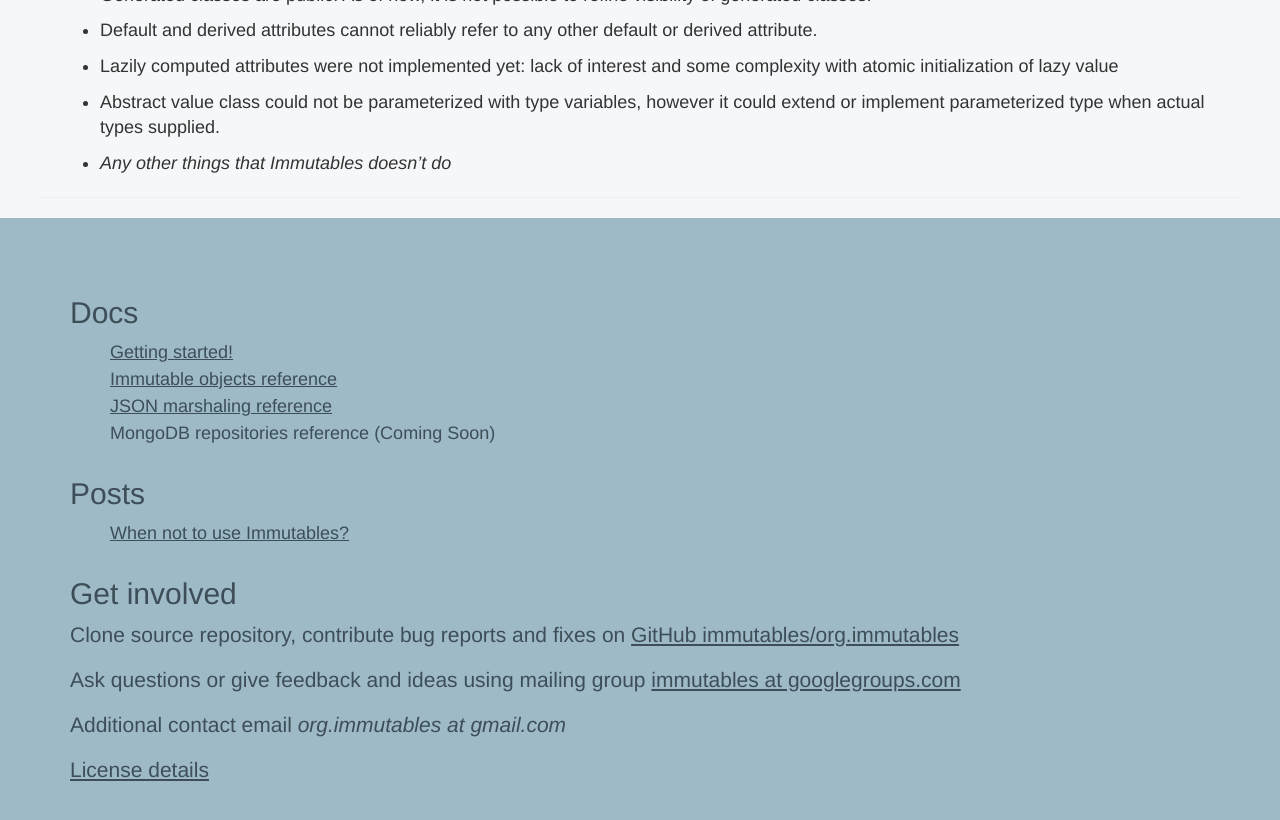
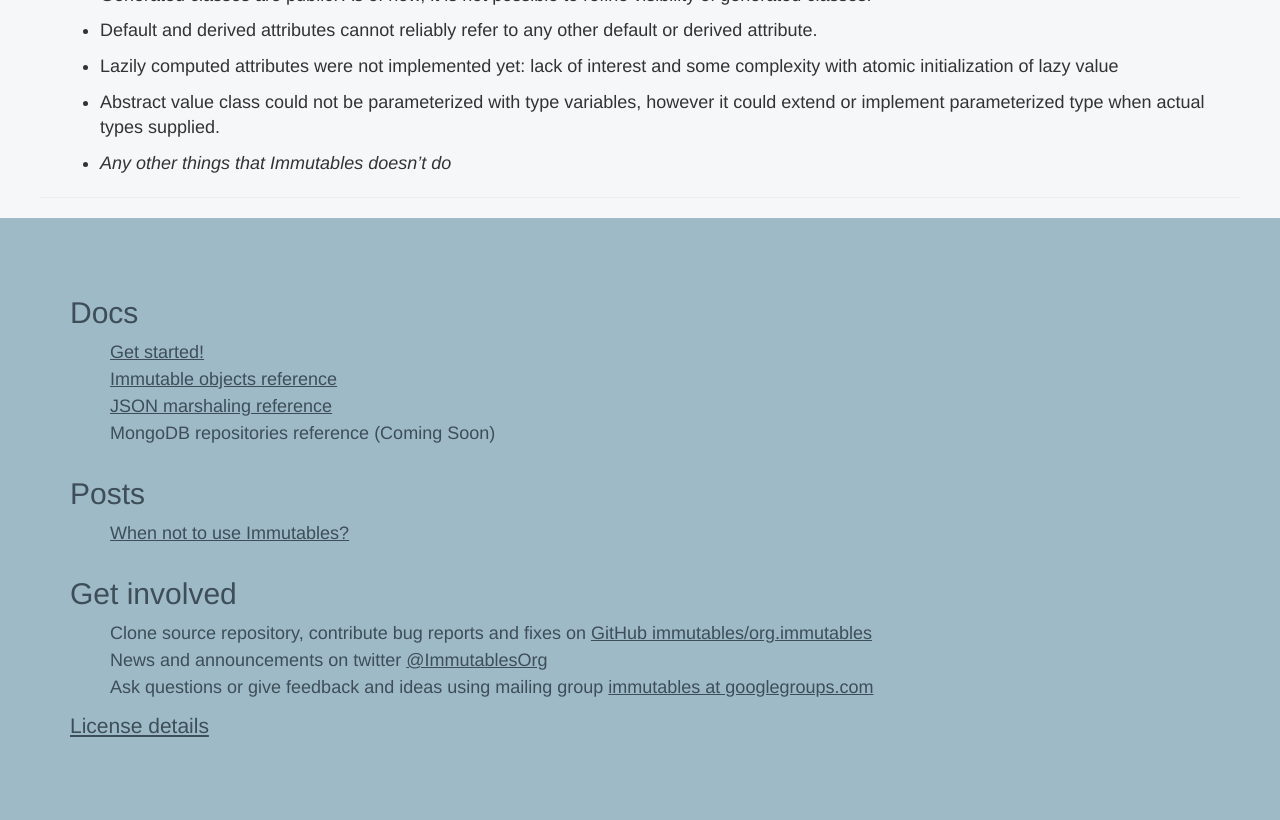
Before and after one commit to immutables/immutables.github.io, a Jekyll site: the page built from immutable.md, in a window 1280 px wide and 900 px high, scrolled down 13106 px. Shown: the top 820 px of the window. Built offline with Jekyll 4.4.1, drawn with Linux system fonts in a browser that asks for light colours; nearby versions of some CDN libraries; Markdown is read by kramdown in place of the engine named in the settings; comment, search, counter and statistics services are not loaded; some of the changed text lies outside the part shown.

```diff
--- a/_includes/footer.md
+++ b/_includes/footer.md
@@ -1,6 +1,6 @@
 ## Docs
 
-- [Getting started!](/gettingstarted.html)
+- [Get started!](/getstarted.html)
 - [Immutable objects reference](/immutable.html)
 - [JSON marshaling reference](/json.html)
 - MongoDB repositories reference (Coming Soon)
@@ -11,12 +11,10 @@
 
 ## Get involved
 
-Clone source repository, contribute bug reports and fixes on
-[GitHub immutables/org.immutables](https://github.com/immutables/org.immutables)
-
-Ask questions or give feedback and ideas using mailing group
-[immutables at googlegroups.com](https://groups.google.com/forum/#!forum/immutables)
-
-Additional contact email _org.immutables at gmail.com_
+* Clone source repository, contribute bug reports and fixes on
+  [GitHub immutables/org.immutables](https://github.com/immutables/org.immutables)
+* News and announcements on twitter [@ImmutablesOrg](https://twitter.com/ImmutablesOrg)
+* Ask questions or give feedback and ideas using mailing group
+  [immutables at googlegroups.com](https://groups.google.com/forum/#!forum/immutables)
 
 [License details](/license.html)
--- a/_layouts/default.html
+++ b/_layouts/default.html
@@ -7,6 +7,7 @@
   <meta name="description" content="Java toolkit based around usage of immutable objects and fluent interfaces">
   <meta name="viewport" content="width=device-width, initial-scale=1.0">
   <link rel="stylesheet" href="//netdna.bootstrapcdn.com/bootstrap/3.0.0/css/bootstrap.min.css">
+  <link rel="stylesheet" href="//netdna.bootstrapcdn.com/font-awesome/4.0.3/css/font-awesome.css">
   <link rel="stylesheet" href="/gfx/main.css">
   <link rel="stylesheet" href="/gfx/code.css">
   <title>{{ page.title }}</title>
--- a/immutable.md
+++ b/immutable.md
@@ -19,7 +19,7 @@ where usage of JavaBeans just insufficient.
   - No boilerplate setter and getters
   - No ugly IDE-generated `hashCode`, `equals` and `toString` methods that are stored in source control.
 
-As shown on [getting started!](/gettingstarted.html) page:
+As shown on [get started](/getstarted.html) page:
 you create an **abstract value class** then add annotation to generate **immutable implementation class**!
 See [sample generated code](/generated.html) for an example of what kind of code is being generated by processor.
 
@@ -59,7 +59,7 @@ Abstract value class — manually written class that defines value type and is a
 with `org.immutable.annotation.GenerateImmutable` annotation. May contain [attributes](#attributes) and other meta-data,
 as well as regular java methods (and fields if needed). It is strongly recommended to not introduce
 visible mutable state in abstract value class. Abstract value classes are used as the source
-model for generated code. [Getting started guide](/gettingstarted.html)
+model for generated code. [Get started!](/getstarted.html).
 
 <a name="attributes"></a>
 ### Attributes
--- a/index.html
+++ b/index.html
@@ -7,8 +7,10 @@ layout: default
   <div class="container">
     <h1>Immutables<span class="text-muted">.org</span></h1>
     {% capture story0 %}{% include story0.md %}{% endcapture %}{{ story0 | markdownify }}
-    <a href="/gettingstarted.html" class="btn btn-primary btn-lg">Getting started!</a>
+    <a href="/getstarted.html" class="btn btn-primary btn-lg">Get started!</a>
     <a href="/immutable.html" class="btn btn-default btn-lg">Read reference...</a>
+    <a href="https://twitter.com/ImmutablesOrg" class="pull-right">
+      <i class="fa fa-twitter"></i> News and announcements</a>
   </div>
 </header>
 
```
Also changed, not shown: getstarted.md (renamed from gettingstarted.md, +2 -1 lines), json.md (+2 -2 lines).
